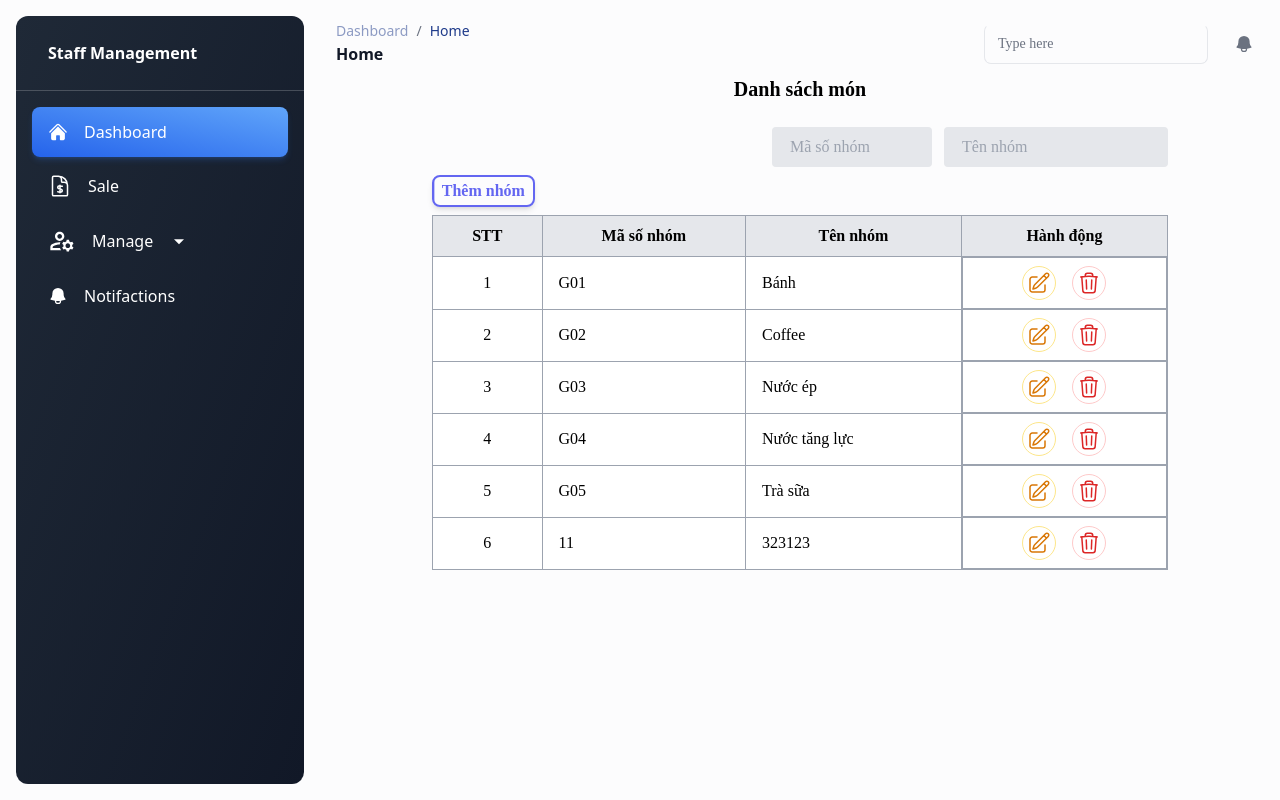
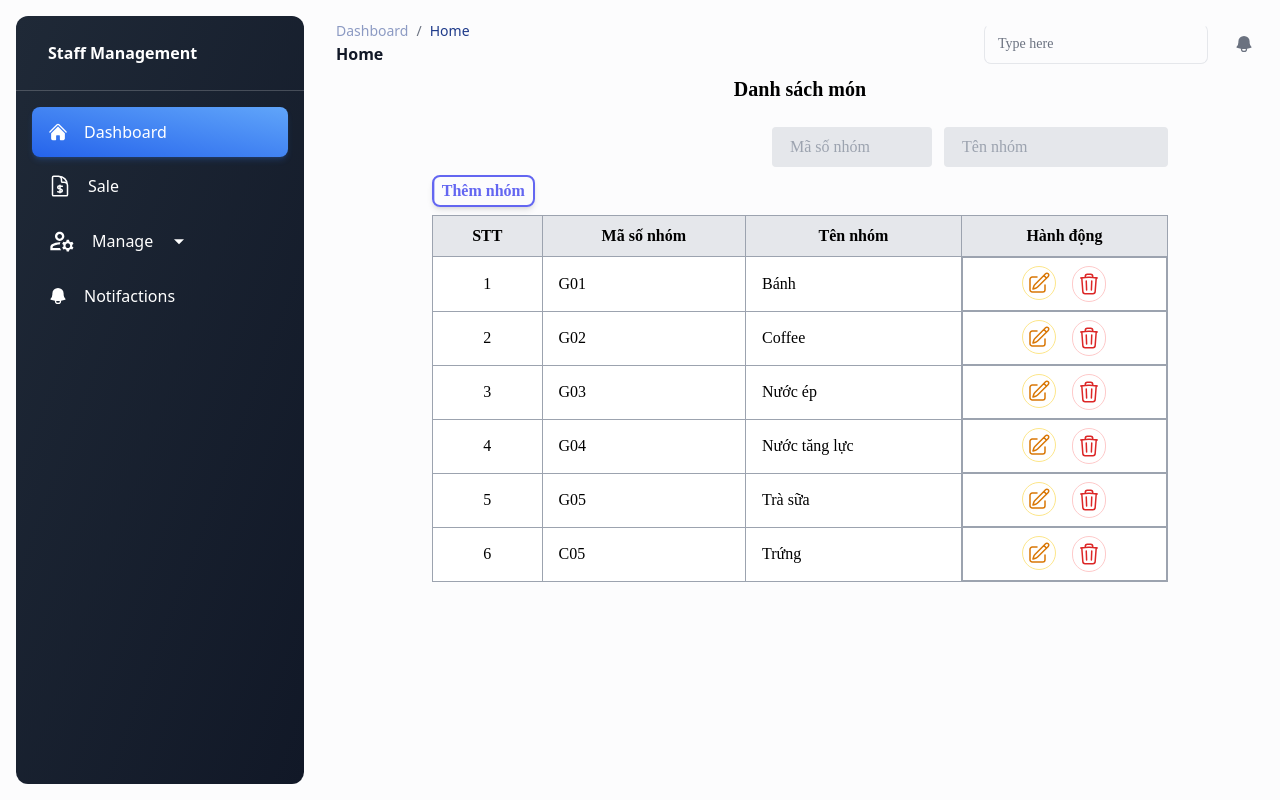
Before and after one commit to duclong1311/coffee-smart-system, a React (Create React App) app: page /staff/service in a window 1280 px wide. Built offline with nearby package versions, Linux system fonts and the light colour scheme; data requests are answered from the project's data file.

Commit message:
dishGroup

```diff
--- /dev/null
+++ b/src/components/Foodservice/ActionFoodService/EditDishGroup.js
@@ -0,0 +1,58 @@
+// import { Field, Form, Formik } from "formik";
+// import React, { useContext, useState } from "react";
+// import { MyServiceContext } from "../../context/ServiceContext";
+// const EditDishGroup = () => {
+//   const { closeModal } = useContext(MyServiceContext);
+//   const [oldDishGroup, setOldDishGroup] = useState({});
+
+//   return (
+//     <div>
+//       <div className="fixed inset-0 bg-gray-500 bg-opacity-50 flex justify-center items-center">
+//         <div className="bg-white p-6 rounded-lg shadow-lg w-96">
+//           <h2 className="text-xl font-semibold mb-4">Thêm nhóm món</h2>
+//           <Formik initialValues={oldDishGroup}>
+//             <Form>
+//               <div className="mb-4">
+//                 <label className="block text-sm font-medium text-gray-700">
+//                   Mã nhóm món
+//                 </label>
+//                 <Field
+//                   type="text"
+//                   name="groupCode"
+//                   className="w-full p-2 border border-gray-300 rounded-lg mt-1"
+//                 />
+//               </div>
+//               <div className="mb-4">
+//                 <label className="block text-sm font-medium text-gray-700">
+//                   Nhóm món
+//                 </label>
+//                 <Field
+//                   type="text"
+//                   name="groupName"
+//                   className="w-full p-2 border border-gray-300 rounded-lg mt-1"
+//                 />
+//               </div>
+//               <div className="flex justify-end gap-2 ">
+//                 <button
+//                   type="button"
+//                   onClick={closeModal}
+//                   className="px-4 py-2 bg-gray-300 text-gray-700 rounded-lg hover:bg-gray-400 transition"
+//                 >
+//                   Cancel
+//                 </button>
+//                 <button
+//                   type="submit"
+//                   className="px-4 py-2 bg-blue-500 text-white rounded-lg hover:bg-blue-700 transition"
+//                 >
+//                   Submit
+//                 </button>
+//               </div>
+//             </Form>
+//           </Formik>
+//         </div>
+//       </div>
+//     </div>
+//   );
+// };
+
+// export default EditDishGroup;
--- a/src/components/Foodservice/DishGroupList.js
+++ b/src/components/Foodservice/DishGroupList.js
@@ -1,6 +1,7 @@
 import React, { useContext } from "react";
 import { MyServiceContext } from "../context/ServiceContext";
 import AddDishGroup from "./ActionFoodService/AddDishGroup";
+import EditDishGroup from "./ActionFoodService/EditDishGroup";
 
 const DishGroupList = () => {
   const { isModalOpen, handleAddClick, closeModal, menuList, removeDishGroup } =
@@ -85,6 +86,7 @@ const DishGroupList = () => {
                 </td>
                 <td className="border border-gray-400 px-4 py-2 flex justify-center gap-4">
                   {/* edit */}
+                  <div>
                     <button
                       type="button"
                       class="py-1 px-1 text-sm rounded-full border border-solid border-amber-200 text-amber-600 cursor-pointer font-semibold text-center shadow-xs transition-all duration-500 hover:bg-amber-600 hover:text-white"
@@ -106,6 +108,8 @@ const DishGroupList = () => {
                         </svg>
                       </span>
                     </button>
+                    {/* {isModalOpen && <EditDishGroup closeModal={closeModal} />} */}
+                  </div>
 
                   {/* delete */}
                   <button
--- a/src/json/db.json
+++ b/src/json/db.json
@@ -385,9 +385,9 @@
       ]
     },
     {
-      "id": "2b33",
-      "groupCode": "11",
-      "groupName": "323123"
+      "id": "a72d",
+      "groupCode": "C05",
+      "groupName": "Trứng"
     }
   ]
 }
```
Lines whose indentation alone changed are shown as unchanged.
